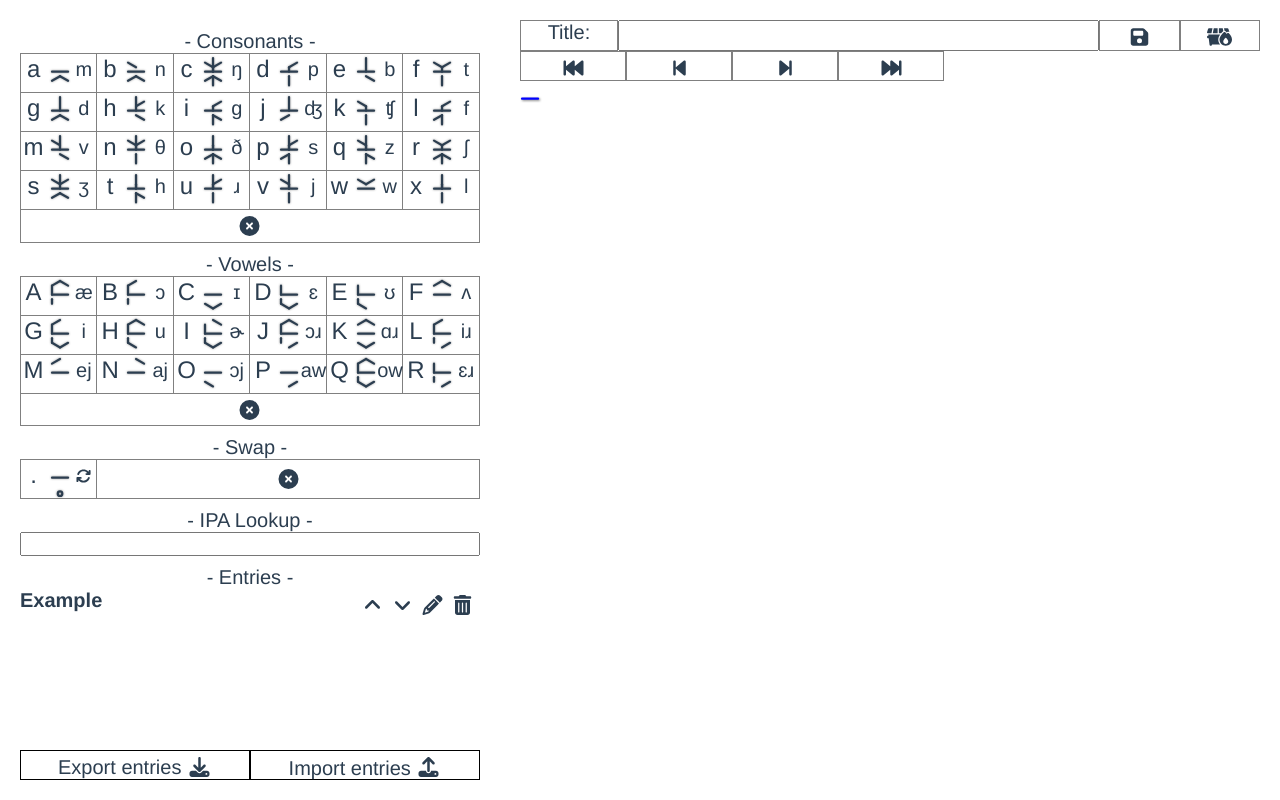
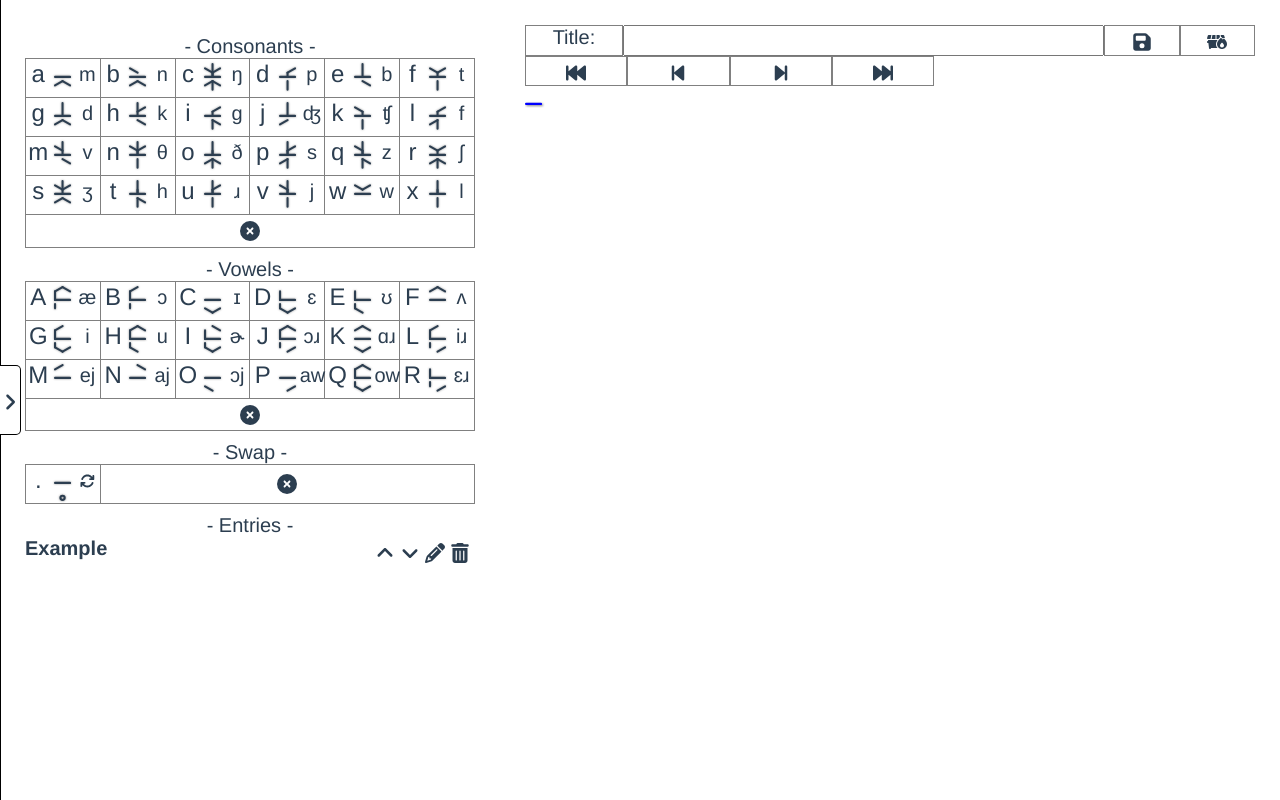
Before and after one commit to jeremy-brenner/tunic-language, a Vue app: page / in a window 1280 px wide. Built offline with nearby package versions, Linux system fonts and the light colour scheme.

Commit message:
Added site panel with rune export

```diff
--- a/package.json
+++ b/package.json
@@ -15,6 +15,7 @@
     "@fortawesome/fontawesome-svg-core": "^6.2.1",
     "@fortawesome/free-solid-svg-icons": "^6.2.1",
     "@fortawesome/vue-fontawesome": "^3.0.2",
+    "@zip.js/zip.js": "^2.6.62",
     "core-js": "^3.8.3",
     "md5": "^2.3.0",
     "rxjs": "^7.8.0",
--- a/src/App.vue
+++ b/src/App.vue
@@ -6,30 +6,28 @@
     <RunePartGrid runeType="vowels" />
     <div class="title">- Swap -</div>
     <RunePartGrid  runeType="swap" />
-    <div class="title">- IPA Lookup -</div>
-    <TextToIPA />
     <div class="title">- Entries -</div>
     <RuneBook />
-
   </div>
   <div class="right">
     <RuneEditor />
   </div>
+  <SidePanel />
 </template>
 
 <script>
 import RunePartGrid from './components/RunePartGrid.vue'
-import TextToIPA from './components/TextToIPA.vue'
 import RuneEditor from './components/RuneEditor.vue'
 import RuneBook from './components/RuneBook.vue'
+import SidePanel from './components/SidePanel.vue'
 
 export default {
   name: 'App',
   components: {
     RunePartGrid,
-    TextToIPA,
     RuneEditor,
-    RuneBook
+    RuneBook,
+    SidePanel
   },
 }
 </script>
@@ -56,7 +54,7 @@ body {
 .left, .right {
   vertical-align: top;
   overflow: hidden;
-  padding: 1em;
+  padding: 1.25em;
   display: flex;
   flex-direction: column;
 }
@@ -67,7 +65,7 @@ body {
 }
 
 .icon {
-  width: 1.25em;
+  width: 1em;
   padding-top: 0.3em;
 }
 
--- /dev/null
+++ b/src/components/ImportExport.vue
@@ -0,0 +1,134 @@
+<template>
+  <div class="importExport">
+    <span>
+      <a :href="exportURI" download="tunic-export.json">
+        Export entries
+        <font-awesome-icon class="icon" icon="fa-solid fa-download"/>
+      </a>
+    </span>
+    <span>
+      Import entries
+      <input ref="fileupload" type="file" name="fileupload" @change="importBooks" />
+      <font-awesome-icon class="icon" icon="fa-solid fa-upload" />
+    </span>
+    <span @click="runRuneExport">
+      Export runes
+      <!-- <font-awesome-icon class="icon" icon="fa-solid fa-download"/> -->
+      <div class="hiddenStuff">
+        <RuneExport :rune="rune.rune" :runeIndex=i v-for="(rune,i) in exportRunes" :key="rune" @exportDone="runeExported" />
+      </div>
+    </span>
+    <RuneZip :runes="exportRunes"  v-if="exportDone"/>
+
+  </div>
+</template>
+<script>
+
+import * as runeBook from '../lib/runeBook.js';
+import * as editor from '../lib/editor.js';
+import RuneExport from './RuneExport.vue';
+import RuneZip from './RuneZip.vue';
+
+const runeDefs = require('../runeDefs.json');
+const runesToExport = [
+  ...runeDefs.consonants.map((c,i) => i ).filter(i => i).map(i => ({runeType: 'consonants', exported: false, rune: [i,0,0]})),
+  ...runeDefs.vowels.map((v,i) => i ).filter(i => i).map(i => ({runeType: 'vowels', exported: false, rune:[0,i,0]})),
+  {runeType: 'swap', exported: false, rune:[0,0,1]}
+];
+
+export default {
+  name: 'ImportExport',
+  components: {
+    RuneExport, RuneZip
+  },
+  props: [],
+  data() {
+    return {
+      export: '',
+      exportRunes: []
+    }
+  },
+  computed: {
+    exportDone() {
+      return this.numRunes > 0 && this.numRunesExported == this.numRunes
+    },
+    numRunes() {
+      return this.exportRunes.length
+    },
+    numRunesExported() {
+      return this.exportRunes.filter(r => r.exported==true).length
+    },
+    exportURI() {
+      return "data:application/octet-stream," + encodeURIComponent(this.export);
+    }
+  },
+  methods: {
+    importBooks() {
+      this.$refs.fileupload.files[0].text().then(json =>{
+        this.$refs.fileupload.value = null;
+        runeBook.importBooks(json);
+        editor.clear();
+      });
+    },
+    runeExported(runeExport) {
+      this.exportRunes[runeExport.runeIndex].blob = runeExport.blob;
+      this.exportRunes[runeExport.runeIndex].exported = true;
+    },
+    runRuneExport() {
+      this.exportRunes = runesToExport;
+    },
+    imgLoaded() {
+      this.$refs.runeCanvas.getContext('2d').drawImage(this.$refs.runeImage, 0, 0);
+    }
+  },
+  mounted() {
+    this.booksSubscription$ = runeBook.booksSubject$.subscribe( books => {
+      this.export = books.export;
+    });
+  },
+  unmounted() {
+    this.booksSubscription$.unsubscribe();
+  },
+}
+</script>
+<style scoped>
+
+.importExport {
+  display: flex;
+  flex-direction: column;
+  row-gap: 0.5em;
+}
+
+.importExport > span {
+  border: 1px solid black;
+  flex: 1;
+  text-align: center;
+  cursor: pointer;
+  position: relative;
+  white-space: nowrap;
+  padding: 0.25em;
+}
+
+.importExport > span > input {
+  position: absolute;
+  top: 0;
+  left: 0;
+  width: 100%;
+  height: 100%;
+  opacity: 0;
+}
+
+.importExport > span:hover {
+  background-color: #f0f0f0;
+}
+
+
+a:link , a:visited, a:hover,a:active {
+  text-decoration: none;
+  color: currentcolor;
+}
+
+.hiddenStuff {
+  display: none;
+}
+</style>
--- a/src/components/RuneBook.vue
+++ b/src/components/RuneBook.vue
@@ -21,19 +21,6 @@
       </div>
     </div>
   </div>
-  <div class="controls">
-    <span>
-      <a :href="exportURI" download="tunic-export.json">
-        Export entries
-        <font-awesome-icon class="icon" icon="fa-solid fa-download"/>
-      </a>
-    </span>
-    <span>
-      Import entries
-      <input ref="fileupload" type="file" name="fileupload" @change="importBooks" />
-      <font-awesome-icon class="icon" icon="fa-solid fa-upload" />
-    </span>
-  </div>
 </template>
 <script>
 import * as editor from '../lib/editor.js';
@@ -51,12 +38,6 @@ export default {
       entries: [],
       stateSubscription$: null,
       booksSubscription$: null,
-      export: ''
-    }
-  },
-  computed: {
-    exportURI() {
-      return "data:application/octet-stream," + encodeURIComponent(this.export);
     }
   },
   methods: {
@@ -81,20 +62,12 @@ export default {
     newBook() {
       runeBook.newBook('something');
     },
-    importBooks() {
-      this.$refs.fileupload.files[0].text().then(json =>{
-        this.$refs.fileupload.value = null;
-        runeBook.importBooks(json);
-        editor.clear();
-      });
-    }
   },
   mounted() {
     this.booksSubscription$ = runeBook.booksSubject$.subscribe( books => {
       this.currentBook = books.currentBook;
       this.bookTitles = books.bookTitles;
       this.entries = books.entries;
-      this.export = books.export;
     });
     this.stateSubscription$ = editor.stateSubject$.subscribe( state => {
       this.editingIndex = state.editingIndex;
@@ -117,31 +90,6 @@ export default {
   overflow-x: auto;
   overflow-y: auto;
 }
-
-.controls {
-  display: flex;
-}
-
-.controls > span {
-  border: 1px solid black;
-  flex: 1;
-  text-align: center;
-  cursor: pointer;
-  position: relative;
-}
-
-.controls > span > input {
-  position: absolute;
-  top: 0;
-  left: 0;
-  width: 100%;
-  height: 100%;
-  opacity: 0;
-}
-.controls > span:hover {
-  background-color: #f0f0f0;
-}
-
 .entryHeader {
   display: flex;
 }
@@ -179,9 +127,4 @@ export default {
   border-bottom: 1px solid black;
 }
 
-a:link , a:visited, a:hover,a:active {
-  text-decoration: none;
-  color: currentcolor;
-}
-
 </style>
--- /dev/null
+++ b/src/components/RuneZip.vue
@@ -0,0 +1,50 @@
+<template>
+  <a :href="objectURL" download="tunic-chars.zip" v-if="ready">
+    Download rune export
+    <font-awesome-icon class="icon" icon="fa-solid fa-download"/>
+ </a>
+</template>
+<script>
+import * as zip from "@zip.js/zip.js";
+
+export default {
+  name: 'RuneZip',
+  components: {
+  },
+  data() {
+    return {
+      ready: false,
+      objectURL: null
+    }
+  },
+  props: ['runes'],
+  mounted() {
+    const zipWriter = new zip.ZipWriter(new zip.BlobWriter("application/zip"), { bufferedWrite: true });
+    const adds = this.runes.map((rune) => {
+      const filename = `${rune.rune.join('-')}.png`;
+      return zipWriter.add(filename, new zip.BlobReader(rune.blob));
+    });
+    Promise.all(adds)
+      .then(() => zipWriter.close())
+      .then((zip) => URL.createObjectURL(zip))
+      .then((objectURL) => this.objectURL = objectURL)
+      .then(() => this.ready = true)
+  }
+}
+</script>
+<style scoped>
+a {
+  width: 100%;
+  height: 100%;
+  border: 1px solid black;
+  background-color: white;
+
+}
+
+a:link , a:visited, a:hover,a:active {
+  text-decoration: none;
+  color: currentcolor;
+}
+
+
+</style>
--- a/src/components/SVGRune.vue
+++ b/src/components/SVGRune.vue
@@ -1,9 +1,9 @@
 <template>
-  <svg :viewBox="viewBox">
-    <line class="innerLine" :x1="line[0][0]" :y1="line[0][1]" :x2="line[1][0]" :y2="line[1][1]" v-for="(line) in innerLines" :key="line"/>
-    <line class="outerLine" :x1="line[0][0]" :y1="line[0][1]" :x2="line[1][0]" :y2="line[1][1]" v-for="(line) in outerLines" :key="line"/>
-    <line class="centerLine" :x1="leftX" :y1="centerLineY" :x2="rightX" :y2="centerLineY" />
-    <circle class="swap" :cx="centerX" :cy="circlePosition" :r="circleR" v-if="circle"/>
+  <svg :viewBox="viewBox" >
+    <line class="innerLine" :x1="line[0][0]" :y1="line[0][1]" :x2="line[1][0]" :y2="line[1][1]" :stroke="innerColor" :stroke-width="strokeWidth" stroke-linecap="round" shape-rendering="geometricPrecision" v-for="(line) in innerLines" :key="line"/>
+    <line class="outerLine" :x1="line[0][0]" :y1="line[0][1]" :x2="line[1][0]" :y2="line[1][1]" :stroke="outerColor" :stroke-width="strokeWidth" stroke-linecap="round" shape-rendering="geometricPrecision" v-for="(line) in outerLines" :key="line"/>
+    <line class="centerLine" :x1="leftX" :y1="centerLineY" :x2="rightX" :y2="centerLineY" stroke="currentcolor" :stroke-width="strokeWidth" stroke-linecap="round" shape-rendering="geometricPrecision" />
+    <circle class="swap" :cx="centerX" :cy="circlePosition" :r="circleR" :stroke="swapColor" :stroke-width="strokeWidth" stroke-linecap="round" shape-rendering="geometricPrecision" fill="none" v-if="circle"/>
   </svg>
 </template>
 <script>
@@ -18,37 +18,37 @@ export default {
   props: ['rune'],
   computed: {
     centerX: function() {
-      return this.lineLength*(Math.sqrt(3)/2);
+      return this.lineLength*(Math.sqrt(3)/2) + this.leftX;
     },
     leftX: function() {
-      return 0;
+      return this.strokeWidth/2;
     },
     rightX: function() {
-      return this.centerX*2;
+      return this.centerX*2-this.strokeWidth/2;
     },
     topY: function() {
-      return 0;
-    },
-    bottomY: function() {
-      return this.sideBottomY + this.sideTopY;
+      return this.strokeWidth/2;
     },
     sideTopY: function() {
-      return this.lineLength*(1/2);
+      return this.strokeWidth/2+this.lineLength*(1/2);
+    },
+    middleTopY: function() {
+      return this.strokeWidth/2+this.lineLength;
     },
     sideBottomY: function() {
       return this.sideTopY + this.sideH;
     },
-    middleTopY: function() {
-      return this.sideTopY * 2;
+    bottomY: function() {
+      return this.sideTopY + this.sideH + this.lineLength*(1/2);
     },
     middleBottomY: function() {
-      return this.sideH;
+      return this.strokeWidth/2+this.sideH;
     },
     centerLineY: function() {
       return this.middleTopY + (this.middleBottomY - this.middleTopY)/2;
     },
     sideH: function() {
-       return this.middleTopY + this.strokeWidth*4;
+       return this.lineLength + this.strokeWidth*4;
     },
     circleR() {
       return this.sideH / 8;
@@ -56,11 +56,14 @@ export default {
     circlePosition() {
       return this.bottomY + this.circleR;
     },
+    svgW: function() {
+      return this.centerX*2;
+    },
     svgH() {
-      return this.bottomY + this.circleR*2;
+      return this.bottomY + this.circleR*2 + this.strokeWidth/2;
     },
     viewBox() {
-      return `0 0 ${this.rightX} ${this.svgH}`;
+      return `0 0 ${this.svgW} ${this.svgH}`;
     },
     outerLineDefs() {
       return {
@@ -108,9 +111,16 @@ export default {
     swapColor() {
       return this.swapHighlite ? this.highliteColor : "currentcolor"
     },
+    svgR() {
+      return this.svgW/this.svgH;
+    },
+    strokeR() {
+      return this.strokeWidth/this.svgH;
+    }
   },
   data() {
     return {
+      height: '1.6em',
       lineLength: 100,
       strokeWidth: 24,
       highliteColor: 'green',
@@ -129,36 +139,11 @@ export default {
 </script>
 <style scoped>
   svg {
-    height: 1.6em;
-    width: auto;
-    overflow: visible;
+    height: v-bind(height);
+    width: calc(v-bind(height) * v-bind(svgR));
     padding-top: 0.2em;
     padding-bottom: 0.1em;
-    margin-left: 0.1em;
-    margin-right: -0.1em;
+    margin-right: calc(v-bind(height) * v-bind(strokeR) * -1);
+     /* -0.1em; */
   }
-
-  line, circle {
-    stroke-width: v-bind(strokeWidth);
-    stroke-linecap: round;
-    fill: none;
-    shape-rendering: geometricPrecision;
-  }
-
-  .innerLine {
-    stroke: v-bind(innerColor);
-  }
-
-  .outerLine {
-    stroke: v-bind(outerColor);
-  }
-
-  .centerLine {
-    stroke: currentcolor;
-  }
-
-  .swap {
-    stroke: v-bind(swapColor);
-  }
-
 </style>
--- /dev/null
+++ b/src/components/SidePanel.vue
@@ -0,0 +1,79 @@
+<template>
+  <div id="sidepanel">
+    <div class="panel" v-if="isOpen">
+      <div class="title">- IPA Lookup -</div>
+      <TextToIPA />
+      <div class="title">- Import / Export -</div>
+      <ImportExport />
+    </div>
+    <div class="tabContainer">
+      <div class="emptytop"></div>
+      <div class="tab" @click="toggleOpen">
+        <font-awesome-icon class="icon" icon="fa-solid fa-angle-left" v-if="isOpen"/>
+        <font-awesome-icon class="icon" icon="fa-solid fa-angle-right" v-if="!isOpen" />
+      </div>
+      <div class="emptybottom"></div>
+    </div>
+  </div>
+</template>
+<script>
+import TextToIPA from './TextToIPA.vue'
+import ImportExport from './ImportExport.vue'
+
+export default {
+  name: 'SidePanel',
+  components: {
+    TextToIPA,
+    ImportExport,
+  },
+  data() {
+    return {
+      isOpen: false,
+    }
+  },
+  methods: {
+    toggleOpen: function() {
+      this.isOpen = !this.isOpen;
+    }
+  }
+}
+</script>
+<style scoped>
+  #sidepanel {
+    position: absolute;
+    height: 100vh;
+    display: flex;
+  }
+  #sidepanel > .panel {
+    padding: 1em;
+    background-color: white;
+  }
+
+  .title {
+    text-align: center;
+    padding-top: 0.5em;
+  }
+  .tabContainer {
+    display: flex;
+    flex-direction: column;
+  }
+
+  .tabContainer > div {
+    border-width: 1px;
+    border-color: black;
+  }
+  .tab {
+    background-color: white;
+    flex: 0;
+    border-style: solid solid solid none;
+    padding: 1em 0;
+    width: 1em;
+    border-top-right-radius: 0.25em;
+    border-bottom-right-radius: 0.25em;
+    padding-left: -0.125em;
+  }
+  .emptytop, .emptybottom {
+    flex: 1;
+    border-style: none none none solid;
+  }
+</style>
--- a/src/main.js
+++ b/src/main.js
@@ -8,6 +8,8 @@ import {
     faTrashCan,
     faAngleUp,
     faAngleDown,
+    faAngleLeft,
+    faAngleRight,
     faPencil,
     faForwardStep,
     faForwardFast ,
@@ -25,6 +27,8 @@ import {
 library.add(faTrashCan)
 library.add(faAngleUp)
 library.add(faAngleDown)
+library.add(faAngleLeft)
+library.add(faAngleRight)
 library.add(faPencil)
 library.add(faForwardStep)
 library.add(faForwardFast)
```
Also changed, not shown: src/components/RuneExport.vue (added, +42 -0 lines), 1 other file (tests, documents, lock files or other folders).
